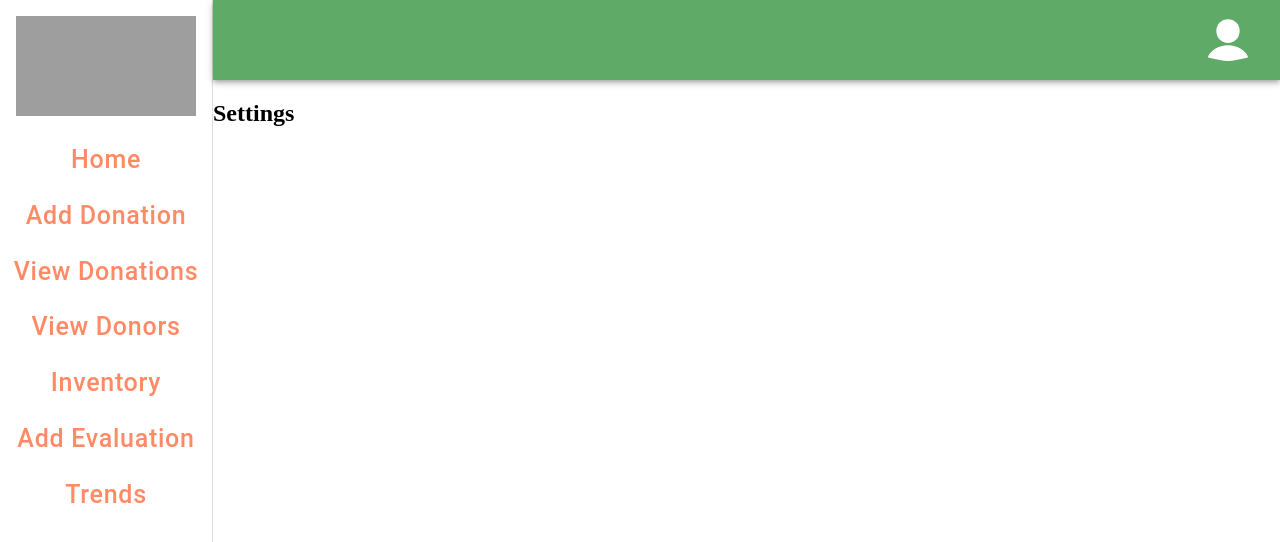
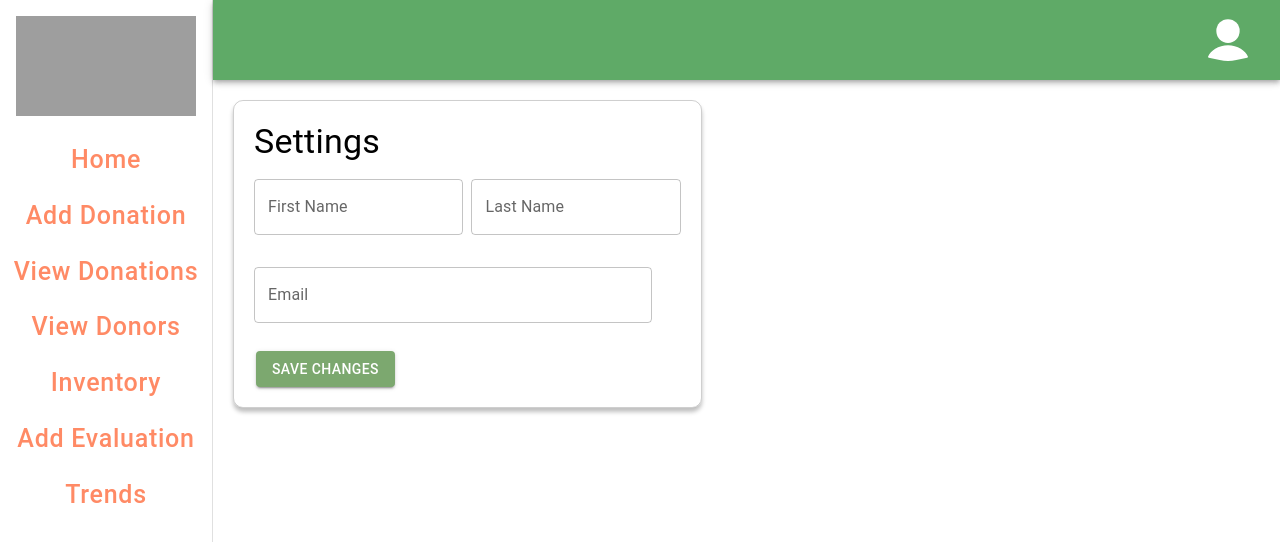
Before and after one commit to hack4impact-utk/mission-of-hope, a Next.js app: page /settings in a window 1280 px wide. Shown: the top 542 px of the page. Built offline with nearby package versions, Linux system fonts and the light colour scheme; grey boxes are pictures that could not be loaded.

Commit message:
Finished frontend of settings page

```diff
--- a/src/views/settingsView/index.tsx
+++ b/src/views/settingsView/index.tsx
@@ -1,7 +1,115 @@
+'use client';
+import useSnackbar from '@/hooks/useSnackbar';
+import { Box, Button, Grid, TextField, Typography } from '@mui/material';
+import React, { useState } from 'react';
+
 export default function SettingsView() {
+  const [userInfo, setUserInfo] = useState({
+    firstName: '',
+    lastName: '',
+    email: '',
+  });
+
+  const { showSnackbar } = useSnackbar();
+
+  const handleFirstNameChange = (
+    event: React.ChangeEvent<HTMLInputElement>
+  ) => {
+    setUserInfo({ ...userInfo, firstName: event.target.value });
+  };
+
+  const handleLastNameChange = (event: React.ChangeEvent<HTMLInputElement>) => {
+    setUserInfo({ ...userInfo, lastName: event.target.value });
+  };
+
+  const handleEmailChange = (event: React.ChangeEvent<HTMLInputElement>) => {
+    setUserInfo({ ...userInfo, email: event.target.value });
+  };
+
+  const handleSubmit = async () => {
+    try {
+      // Make an API call to update the user's information
+      const response = await fetch('/api/settings', {
+        method: 'PUT',
+        body: JSON.stringify({
+          firstName: userInfo.firstName,
+          lastName: userInfo.lastName,
+          email: userInfo.email,
+        }),
+        headers: {
+          'Content-Type': 'application/json',
+        },
+      });
+      if (!response.ok) {
+        showSnackbar('Failed to update user information', 'error');
+        throw new Error("Failed to update user's information");
+      }
+
+      const data = await response.json();
+      console.log(data); // TODO: Logging response data for now
+      showSnackbar('User information updated successfully', 'success');
+    } catch (error) {
+      console.error(error);
+    }
+  };
+
   return (
-    <div>
-      <h1>Settings</h1>
-    </div>
+    <Box
+      sx={{
+        padding: '20px',
+        margin: '20px',
+        border: '1px solid #00000030',
+        borderRadius: '10px',
+        width: '40%',
+        boxShadow: '0px 4px 4px 0px #00000040',
+      }}
+    >
+      <Typography variant="h4">Settings</Typography>
+      <Grid container spacing={1}>
+        <Grid item xs={6}>
+          <TextField
+            label="First Name"
+            variant="outlined"
+            value={userInfo.firstName}
+            onChange={handleFirstNameChange}
+            margin="normal"
+          />
+        </Grid>
+        <Grid item xs={6}>
+          <TextField
+            label="Last Name"
+            variant="outlined"
+            value={userInfo.lastName}
+            onChange={handleLastNameChange}
+            margin="normal"
+          />
+        </Grid>
+        <Grid item xs={11.2}>
+          <TextField
+            fullWidth
+            label="Email"
+            type="email"
+            variant="outlined"
+            value={userInfo.email}
+            onChange={handleEmailChange}
+            margin="normal"
+          />
+        </Grid>
+        {/* Admin boolean cannot be edited */}
+        <Button
+          type="submit"
+          variant="contained"
+          sx={{
+            backgroundColor: '#7ca86f',
+            color: 'white',
+            marginTop: '20px',
+            marginLeft: '10px',
+          }}
+          onClick={handleSubmit}
+        >
+          Save Changes
+        </Button>
+      </Grid>
+    </Box>
   );
 }
```
